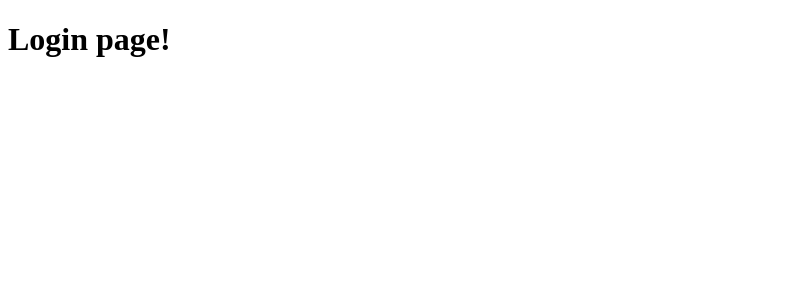
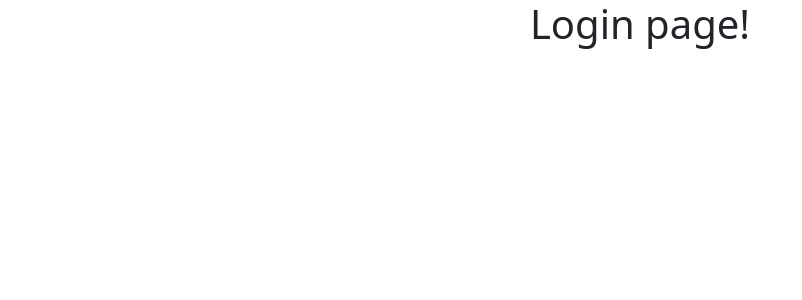
Before and after one commit to khancode/amm-dex-xrpl, a React app in the folder client/: page / in a window 1280 px wide. Shown: the top 300 px of the page, without its empty margins (0-802 px from the left). Built offline with nearby package versions, Linux system fonts and the light colour scheme.

Commit message:
add bootstrap and scss support

```diff
--- a/client/package.json
+++ b/client/package.json
@@ -12,6 +12,8 @@
   "author": "Omar Khan (khancode)",
   "license": "ISC",
   "dependencies": {
+    "@popperjs/core": "^2.11.6",
+    "bootstrap": "^5.2.0",
     "react": "^18.2.0",
     "react-dom": "^18.2.0",
     "react-router-dom": "^6.3.0"
@@ -19,8 +21,12 @@
   "devDependencies": {
     "@types/react": "^18.0.17",
     "@types/react-dom": "^18.0.6",
+    "autoprefixer": "^10.4.8",
     "css-loader": "^6.7.1",
     "html-webpack-plugin": "^5.5.0",
+    "postcss-loader": "^7.0.1",
+    "sass": "^1.54.5",
+    "sass-loader": "^13.0.2",
     "source-map-loader": "^4.0.0",
     "style-loader": "^3.3.1",
     "ts-loader": "^9.3.1",
--- /dev/null
+++ b/client/src/index.scss
@@ -0,0 +1,2 @@
+// Import all of Bootstrap's CSS
+@import "~bootstrap/scss/bootstrap";
--- a/client/src/index.tsx
+++ b/client/src/index.tsx
@@ -6,6 +6,7 @@ import { Login } from './pages/Login'
 import { Swap } from './pages/Swap'
 import { Pool } from './pages/Pool'
 import { Charts } from './pages/Charts'
+import './index.scss'
 
 const container = document.getElementById('root')
 const root = createRoot(container!)
--- /dev/null
+++ b/client/src/pages/Login.scss
@@ -0,0 +1,4 @@
+main {
+    display: flex;
+    justify-content: center;
+}
--- a/client/src/pages/Login.tsx
+++ b/client/src/pages/Login.tsx
@@ -1,4 +1,6 @@
 import * as React from 'react'
+
+import './Login.scss'
 
 export interface LoginProps {}
 
--- a/client/webpack.config.js
+++ b/client/webpack.config.js
@@ -19,10 +19,23 @@ module.exports = {
     module: {
         rules: [
             {
-                test: /\.css$/,
+                test: /\.(scss)$/,
                 use: [
                     { loader: 'style-loader' },
-                    { loader: 'css-loader' }
+                    { loader: 'css-loader' },
+                    {
+                        loader: 'postcss-loader',
+                        options: {
+                            postcssOptions: {
+                                plugins: () => [
+                                    require('autoprefixer')
+                                ]
+                            }
+                        }
+                    },
+                    {
+                        loader: 'sass-loader'
+                    }
                 ]
             },
             {
```
Also changed, not shown: 1 other file (tests, documents, lock files or other folders).
